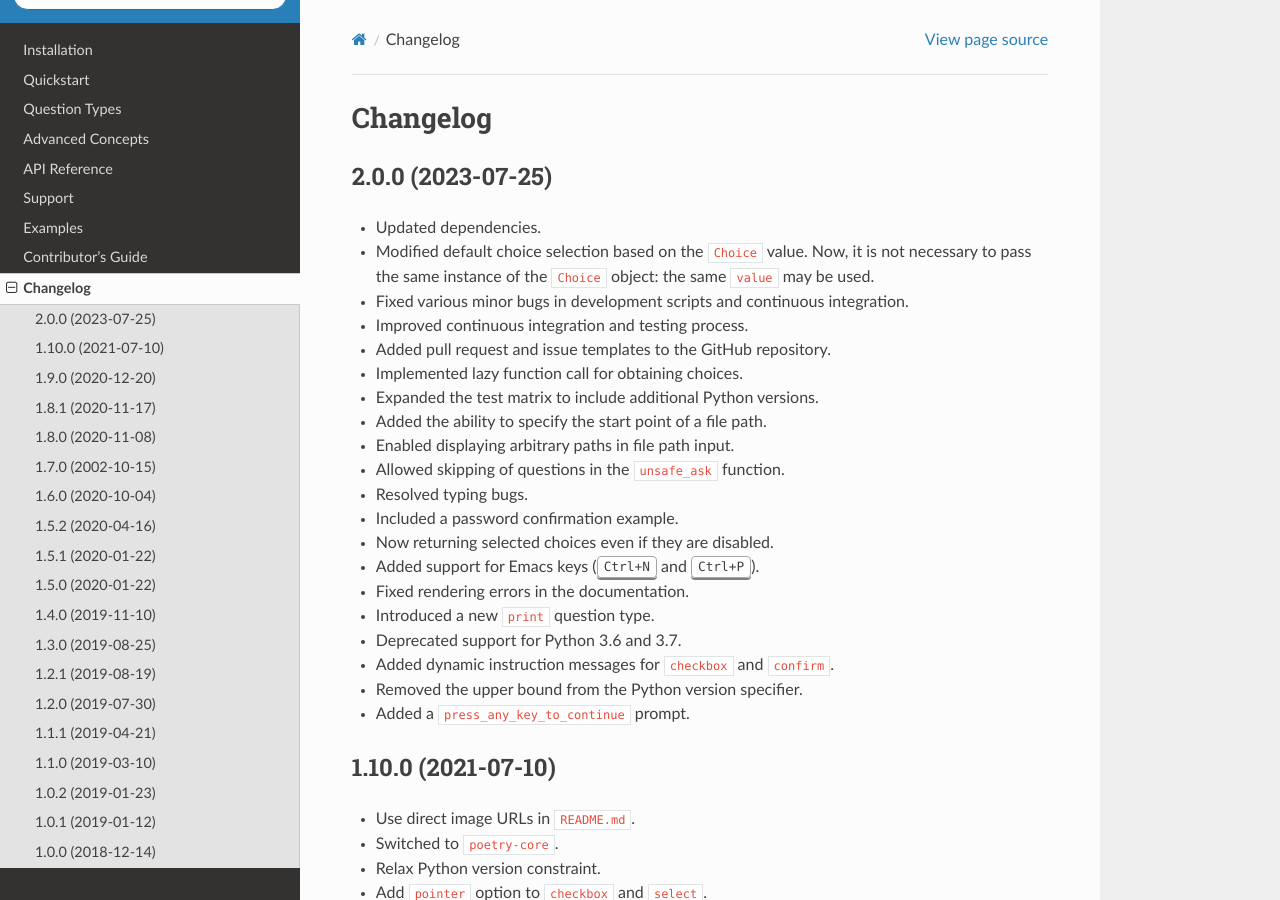
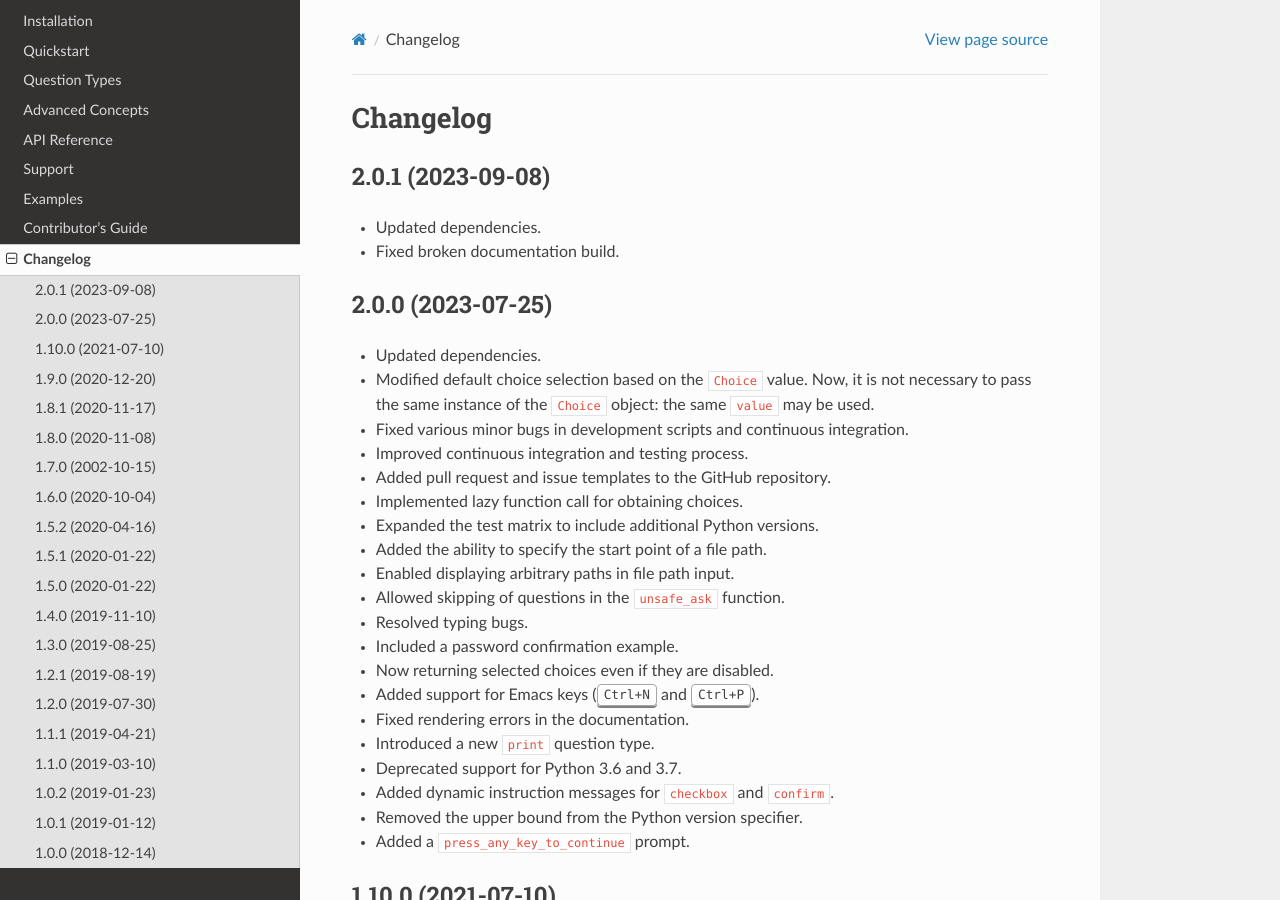
Before and after one commit to tmbo/questionary, a Sphinx documentation site: the page built from docs/pages/changelog.rst, in a window 1280 px wide and 900 px high. Built offline with Sphinx 7.4.7 and the Read the Docs theme 2.0.0, drawn with Linux system fonts in a browser that asks for light colours.

Commit message:
Release version 2.0.1 (#320)

```diff
--- a/docs/pages/changelog.rst
+++ b/docs/pages/changelog.rst
@@ -3,6 +3,12 @@
 *********
 Changelog
 *********
+
+2.0.1 (2023-09-08)
+###################
+
+* Updated dependencies.
+* Fixed broken documentation build.
 
 2.0.0 (2023-07-25)
 ###################
--- a/pyproject.toml
+++ b/pyproject.toml
@@ -9,7 +9,7 @@ exclude = "((.eggs | .git | .pytype | .pytest_cache | build | dist))"
 
 [tool.poetry]
 name = "questionary"
-version = "2.0.0"
+version = "2.0.1"
 description = "Python library to build pretty command line user prompts ⭐️"
 authors = [ "Tom Bocklisch <tombocklisch@gmail.com>",]
 maintainers = [ "Tom Bocklisch <tombocklisch@gmail.com>", "Kian Cross <kian@kiancross.co.uk>"]
--- a/questionary/version.py
+++ b/questionary/version.py
@@ -1 +1 @@
-__version__ = "2.0.0"
+__version__ = "2.0.1"
```
